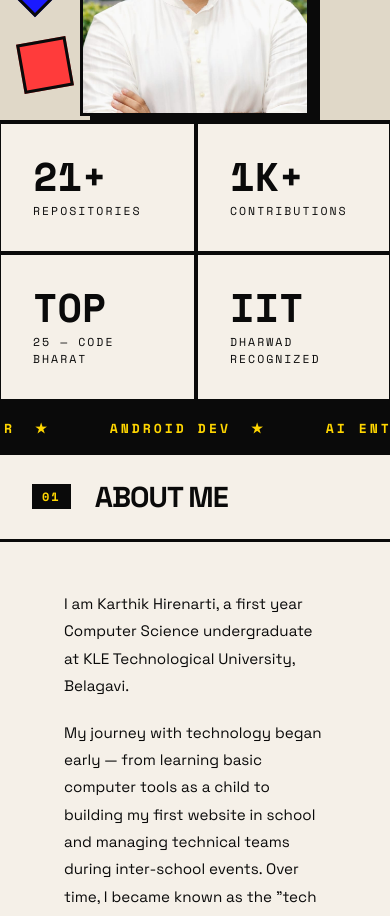
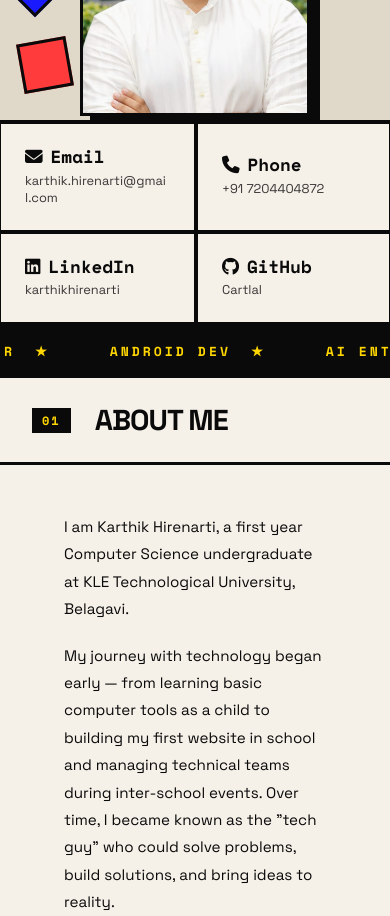
Before and after one commit to Cartlal/Linear--algebra-portfolio, a React (Vite) app: page / in a window 390 px wide. Shown: the part 820-1736 px from the top of the page. Built offline with nearby package versions, Linux system fonts and the light colour scheme.

Commit message:
feat: replace hero stats with a responsive interactive contact details grid

```diff
--- a/src/App.css
+++ b/src/App.css
@@ -1013,6 +1013,30 @@
 .extra-card-title { font-weight: 700; font-size: 0.95rem; text-transform: uppercase; letter-spacing: 1px; margin-bottom: 6px; }
 .extra-card-desc { font-size: 0.87rem; line-height: 1.6; }
 
+.hero-contact-box {
+  padding: 1.5rem !important;
+  text-decoration: none !important;
+  color: inherit !important;
+}
+.hero-contact-box:hover {
+  background: var(--yellow);
+}
+.hero-contact-box .stat-number {
+  font-size: 1.1rem !important;
+  display: flex;
+  align-items: center;
+  gap: 0.5rem;
+  font-family: var(--font-mono);
+}
+.hero-contact-box .stat-label {
+  text-transform: none !important;
+  font-size: 0.8rem !important;
+  letter-spacing: 0px !important;
+  word-break: break-all;
+  opacity: 0.8;
+  font-family: var(--font-sans) !important;
+}
+
 /* ============================
    RESPONSIVE
 ============================ */
--- a/src/App.jsx
+++ b/src/App.jsx
@@ -297,22 +297,28 @@ function Hero() {
 
         <div className="hero-stats">
           {[
-            { num: '21+', label: 'Repositories' },
-            { num: '1K+', label: 'Contributions' },
-            { num: 'TOP', label: '25 — Code Bharat' },
-            { num: 'IIT', label: 'Dharwad Recognized' },
-          ].map((s, i) => (
-            <div
+            { icon: 'fa-solid fa-envelope', title: 'Email', value: 'karthik.hirenarti@gmail.com', href: 'mailto:karthik.hirenarti@gmail.com' },
+            { icon: 'fa-solid fa-phone', title: 'Phone', value: '+91 7204404872', href: 'tel:+917204404872' },
+            { icon: 'fa-brands fa-linkedin', title: 'LinkedIn', value: 'karthikhirenarti', href: 'https://www.linkedin.com/in/karthikhirenarti/' },
+            { icon: 'fa-brands fa-github', title: 'GitHub', value: 'Cartlal', href: 'https://github.com/Cartlal' },
+          ].map((c, i) => (
+            <a
               key={i}
-              className="stat-box"
+              href={c.href}
+              target={c.href.startsWith('http') ? '_blank' : undefined}
+              rel="noreferrer"
+              className="stat-box hero-contact-box"
               style={{
                 borderLeft: i % 2 === 1 ? 'var(--border)' : undefined,
                 borderTop: i >= 2 ? 'var(--border)' : undefined,
               }}
             >
-              <div className="stat-number">{s.num}</div>
-              <div className="stat-label">{s.label}</div>
-            </div>
+              <div className="stat-number">
+                <i className={c.icon} />
+                {c.title}
+              </div>
+              <div className="stat-label">{c.value}</div>
+            </a>
           ))}
         </div>
       </div>
```
